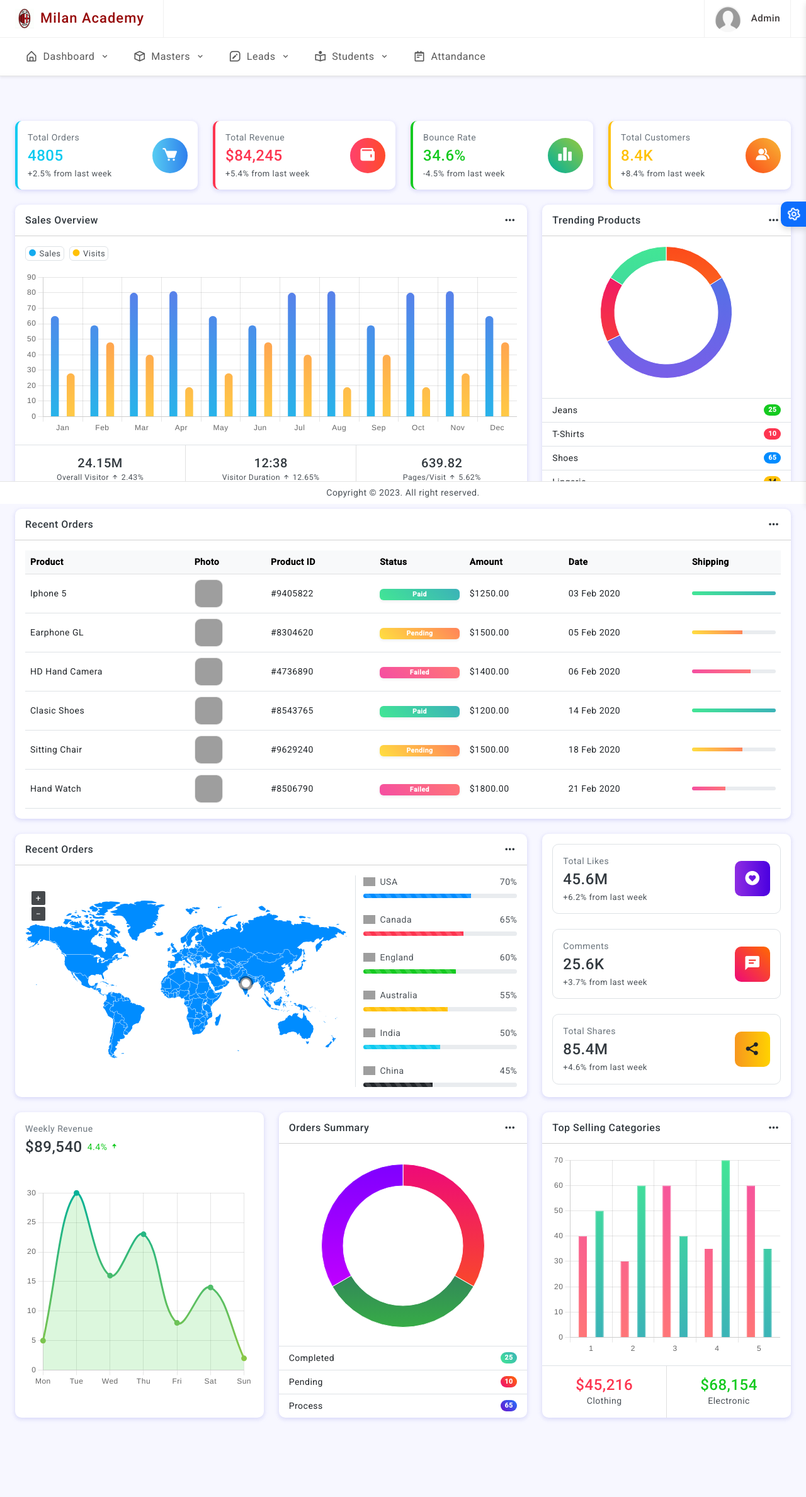
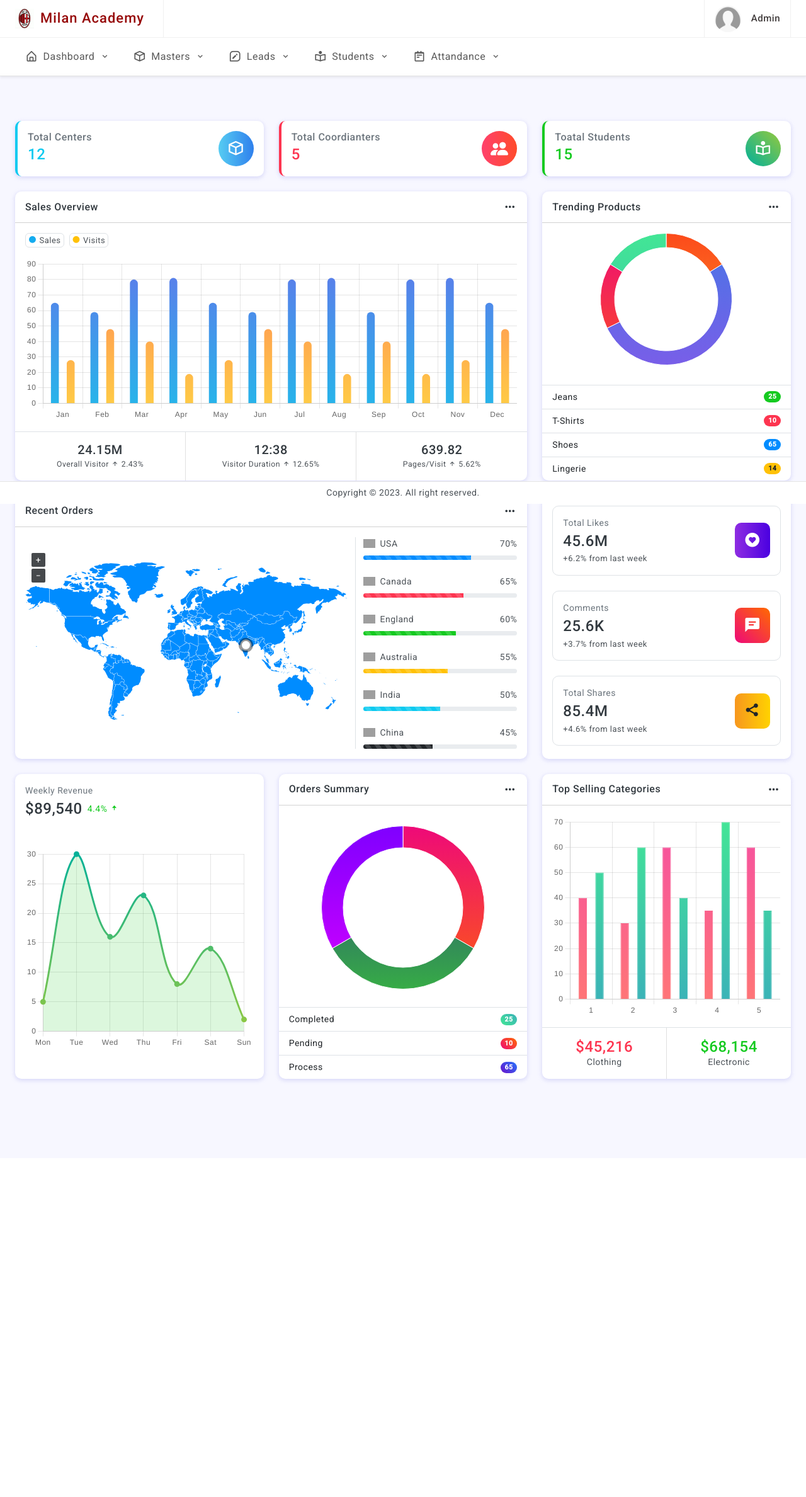
Before and after one commit to muhsinmuhsy/ac_milan, a Django app: page / in a window 1280 px wide. Shown: the whole page at 63% size. After the commit the page ends 1719 px from the top, so only its background shows below. Run offline with Django 4.2, Linux system fonts and the light colour scheme; data comes from the database, SQL or seed files in the repository; both versions use the stored data as it was after the commit; some libraries are stand-ins or nearby versions; grey boxes are pictures that could not be loaded.

Commit message:
/// edite dashboard ///

```diff
--- a/Core/templates/dashbord.html
+++ b/Core/templates/dashbord.html
@@ -6,17 +6,17 @@
 		<!--start page wrapper -->
 		<div class="page-wrapper">
 			<div class="page-content">
-				<div class="row row-cols-1 row-cols-md-2 row-cols-xl-4">
+				<div class="row row-cols-1 row-cols-md-2 row-cols-xl-3">
                    <div class="col">
 					 <div class="card radius-10 border-start border-0 border-4 border-info">
 						<div class="card-body">
 							<div class="d-flex align-items-center">
 								<div>
-									<p class="mb-0 text-secondary">Total Orders</p>
-									<h4 class="my-1 text-info">4805</h4>
-									<p class="mb-0 font-13">+2.5% from last week</p>
+									<h6 class="mb-0 text-secondary">Total Centers</h6>
+									<h4 class="my-1 text-info">{{ center_count }}</h4>
+
 								</div>
-								<div class="widgets-icons-2 rounded-circle bg-gradient-blues text-white ms-auto"><i class='bx bxs-cart'></i>
+								<div class="widgets-icons-2 rounded-circle bg-gradient-blues text-white ms-auto"><i class='bx bx-cube'></i>
 								</div>
 							</div>
 						</div>
@@ -27,11 +27,14 @@
 					   <div class="card-body">
 						   <div class="d-flex align-items-center">
 							   <div>
-								   <p class="mb-0 text-secondary">Total Revenue</p>
-								   <h4 class="my-1 text-danger">$84,245</h4>
-								   <p class="mb-0 font-13">+5.4% from last week</p>
+								   <h6 class="mb-0 text-secondary">Total Coordianters</h6>
+								   <h4 class="my-1 text-danger">{{ coordinator_count }}</h4>
+
 							   </div>
-							   <div class="widgets-icons-2 rounded-circle bg-gradient-burning text-white ms-auto"><i class='bx bxs-wallet'></i>
+							   <div class="widgets-icons-2 rounded-circle bg-gradient-burning text-white ms-auto"><svg xmlns="http://www.w3.org/2000/svg" width="28" height="28" fill="currentColor" class="bi bi-people-fill" viewBox="0 0 16 16">
+								<path d="M7 14s-1 0-1-1 1-4 5-4 5 3 5 4-1 1-1 1H7Zm4-6a3 3 0 1 0 0-6 3 3 0 0 0 0 6Zm-5.784 6A2.238 2.238 0 0 1 5 13c0-1.355.68-2.75 1.936-3.72A6.325 6.325 0 0 0 5 9c-4 0-5 3-5 4s1 1 1 1h4.216ZM4.5 8a2.5 2.5 0 1 0 0-5 2.5 2.5 0 0 0 0 5Z"/>
+							  </svg>
+
 							   </div>
 						   </div>
 					   </div>
@@ -42,17 +45,17 @@
 					   <div class="card-body">
 						   <div class="d-flex align-items-center">
 							   <div>
-								   <p class="mb-0 text-secondary">Bounce Rate</p>
-								   <h4 class="my-1 text-success">34.6%</h4>
-								   <p class="mb-0 font-13">-4.5% from last week</p>
+								   <h6 class="mb-0 text-secondary">Toatal Students</h6>
+								   <h4 class="my-1 text-success">{{ student_count }}</h4>
+
 							   </div>
-							   <div class="widgets-icons-2 rounded-circle bg-gradient-ohhappiness text-white ms-auto"><i class='bx bxs-bar-chart-alt-2' ></i>
+							   <div class="widgets-icons-2 rounded-circle bg-gradient-ohhappiness text-white ms-auto"><i class='bx bx-book-reader' ></i>
 							   </div>
 						   </div>
 					   </div>
 					</div>
 				  </div>
-				  <div class="col">
+				  <!-- <div class="col">
 					<div class="card radius-10 border-start border-0 border-4 border-warning">
 					   <div class="card-body">
 						   <div class="d-flex align-items-center">
@@ -66,7 +69,7 @@
 						   </div>
 					   </div>
 					</div>
-				  </div>
+				  </div>  -->
 				</div><!--end row-->
 
 				<div class="row">
@@ -168,7 +171,7 @@
 				   </div>
 				</div><!--end row-->
 
-				 <div class="card radius-10">
+				 <!-- <div class="card radius-10">
 					<div class="card-header">
 						<div class="d-flex align-items-center">
 							<div>
@@ -278,7 +281,7 @@
 						  </table>
 						  </div>
 						 </div>
-					</div>
+					</div> -->
 
 
 					<div class="row">
@@ -583,7 +586,7 @@
 	</div>
 	<!--end wrapper-->
 	<!--start switcher-->
-	<div class="switcher-wrapper">
+	<!-- <div class="switcher-wrapper">
 		<div class="switcher-btn"> <i class='bx bx-cog bx-spin'></i>
 		</div>
 		<div class="switcher-body">
@@ -645,6 +648,6 @@
 				</div>
 			</div>
 		</div>
-	</div>
+	</div> -->
 	<!--end switcher-->
 	{% endblock content %}
--- a/Core/templates/header.html
+++ b/Core/templates/header.html
@@ -348,9 +348,7 @@
 									<div class="ms-auto dropy-icon"><i class='bx bx-chevron-down'></i></div>
 								</a>
 								<ul class="dropdown-menu">
-								<li><a class="dropdown-item" href="index.html"><i class='bx bx-pie-chart-alt' ></i>Default</a></li>
-								<li><a class="dropdown-item" href="index2.html"><i class='bx bx-shield-alt-2'></i>Alternate</a></li>
-								<li><a class="dropdown-item" href="index3.html"><i class='bx bx-line-chart'></i>Graphical</a></li>
+								<li><a class="dropdown-item" href="{% url 'dashbord' %}"><i class='bx bx-pie-chart-alt' ></i>Default</a></li>
 								</ul>
 							</li>
 							<li class="nav-item dropdown">
@@ -403,6 +401,7 @@
 									<div class="parent-icon"><i class='bx bx-notepad'></i>
 									</div>
 									<div class="menu-title d-flex align-items-center">Attandance</div>
+									<div class="ms-auto dropy-icon"><i class='bx bx-chevron-down'></i></div>
 
 								</a>
 
--- a/Core/views.py
+++ b/Core/views.py
@@ -30,9 +30,17 @@ def logout(request):
     return redirect('home')
 
 
+
 def dashbord(request):
-    return render(request, 'dashbord.html')
+    center_count = Center.objects.count()
+    coordianator_count = Coordinator.objects.count()
+    student_count = Student.objects.count()
+    # student_count = Student.objects.annotate(num_students=Count('id'))
 
+    return render(request, 'dashbord.html', {'student_count': student_count, 'center_count':center_count, 'coordinator_count':coordianator_count})
+
+
+centers = Center.objects.annotate(student_count=Count('student'))
 
 def coordinator_list(request):
     coordinators = Coordinator.objects.all()
--- /dev/null
+++ b/package.json
@@ -0,0 +1,5 @@
+{
+  "dependencies": {
+    "bootstrap-icons": "^1.10.4"
+  }
+}
```
Also changed, not shown: db.sqlite3, package-lock.json (added).
